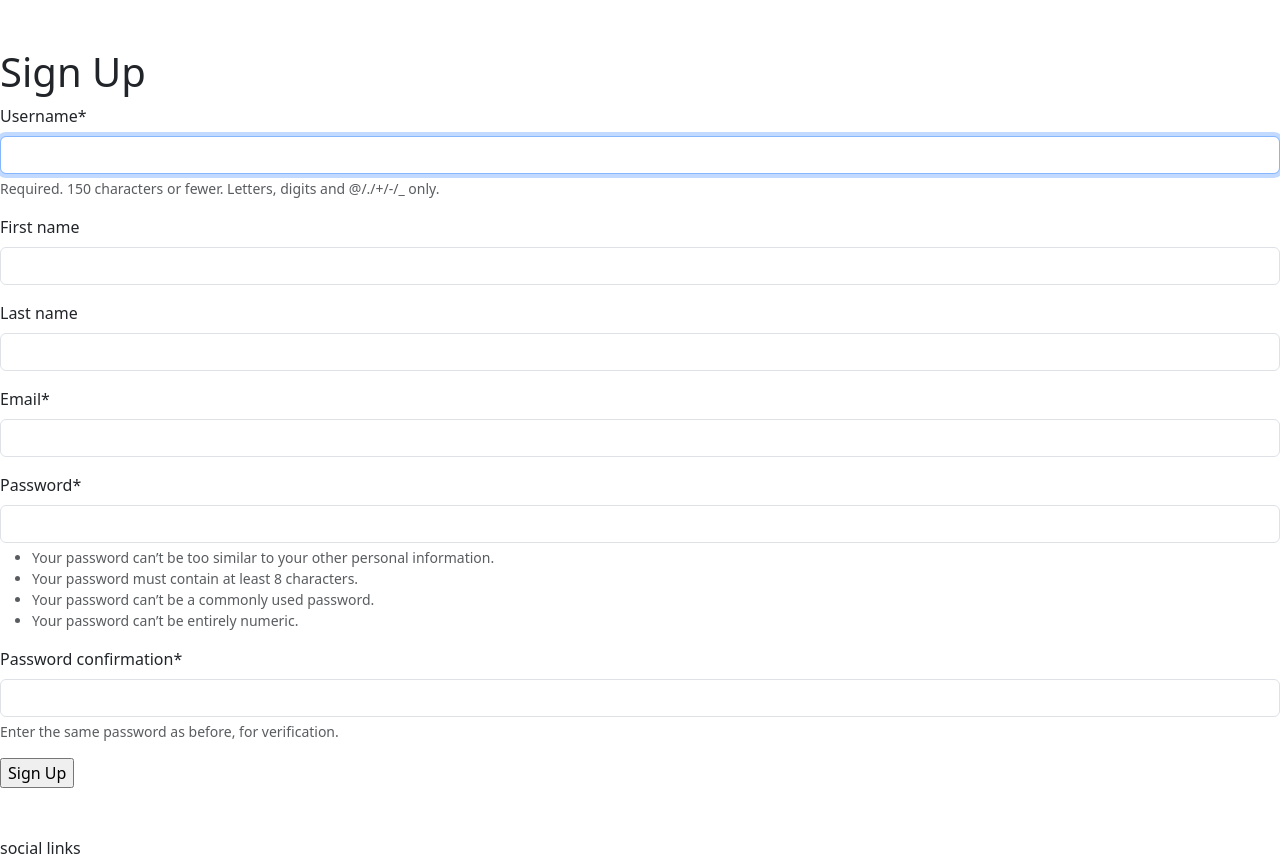
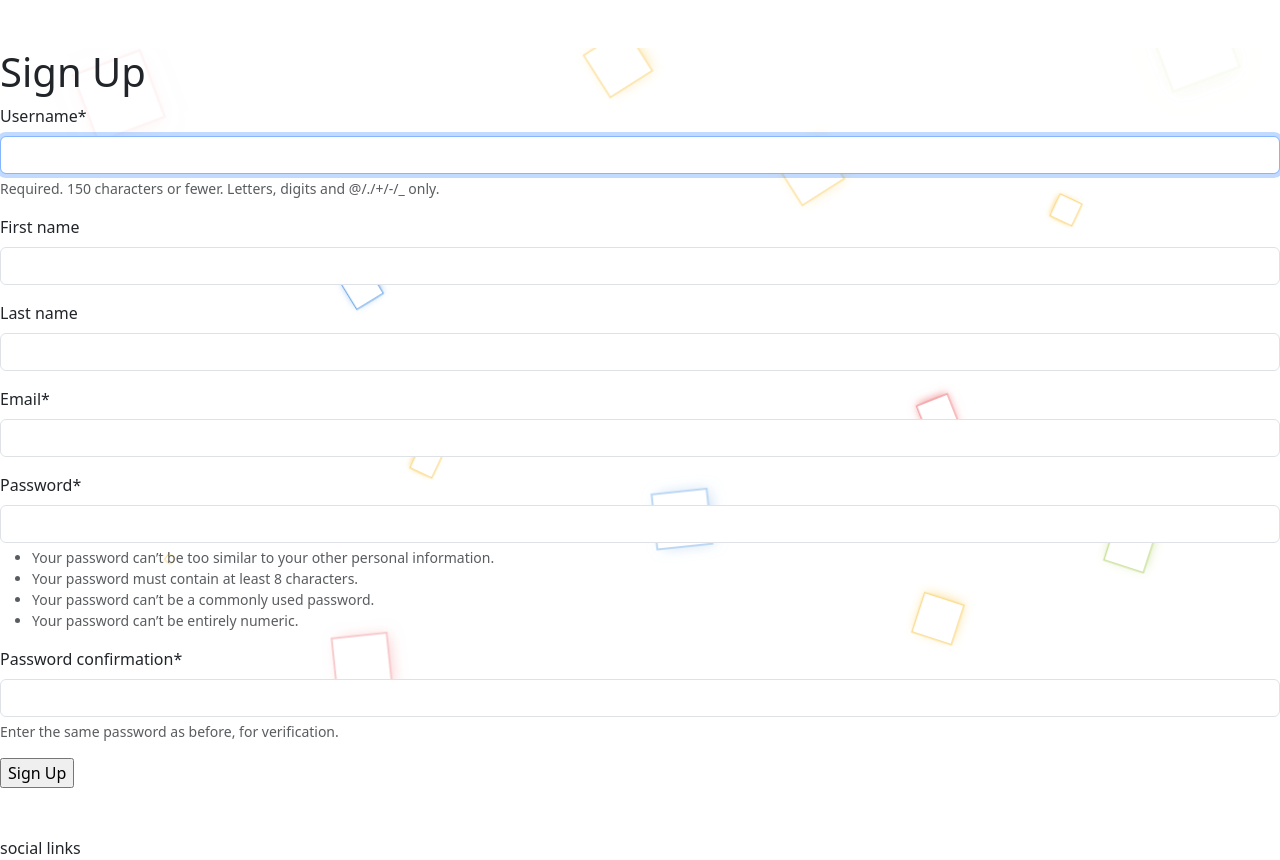
Before and after one commit to radule90/CI_PP__4, a Django app: page /member/sign_up/ in a window 1280 px wide. Shown: the part 66-926 px from the top of the page. Run offline with Django 3.2, Linux system fonts and the light colour scheme; some libraries are stand-ins or nearby versions.

Commit message:
Add background animation style, javascript, html

```diff
--- a/static/css/style.css
+++ b/static/css/style.css
@@ -19,6 +19,140 @@ main {
 .member-yellow:hover {
     background-color: #fff;
     border: 1px solid #f5af02;
+}
+
+
+/* Background Animation Style */
+/* Wrapper For Animation */
+.wrapper-animation {
+    position: absolute;
+    width: 100%;
+    height: 90%;
+    overflow: hidden;
+    z-index: -1;
+}
+
+/* Square Animation Object Style */
+.animation-square {
+    position: absolute;
+    width: 60px;
+    height: 60px;
+    background-color: transparent;
+    border: 6px solid;
+}
+
+/* Animation Object Position */
+.box-animation div:nth-child(1) {
+    top: 5%;
+    left: 45%;
+    animation: animate 10s linear infinite;
+}
+
+.box-animation div:nth-child(2) {
+    top: 70%;
+    left: 50%;
+    animation: animate 9s linear infinite;
+}
+
+.box-animation div:nth-child(3) {
+    top: 17%;
+    left: 6%;
+    animation: animate 7s linear infinite;
+}
+
+.box-animation div:nth-child(4) {
+    top: 20%;
+    left: 60%;
+    animation: animate 10s linear infinite;
+}
+
+.box-animation div:nth-child(5) {
+    top: 67%;
+    left: 10%;
+    animation: animate 6s linear infinite;
+}
+
+.box-animation div:nth-child(6) {
+    top: 80%;
+    left: 70%;
+    animation: animate 12s linear infinite;
+}
+
+.box-animation div:nth-child(7) {
+    top: 50%;
+    left: 70%;
+    animation: animate 15s linear infinite;
+}
+
+.box-animation div:nth-child(8) {
+    top: 32%;
+    left: 25%;
+    animation: animate 16s linear infinite;
+}
+
+.box-animation div:nth-child(9) {
+    top: 90%;
+    left: 25%;
+    animation: animate 9s linear infinite;
+}
+
+.box-animation div:nth-child(10) {
+    top: 20%;
+    left: 80%;
+    animation: animate 5s linear infinite;
+}
+
+.box-animation div:nth-child(11) {
+    top: 10%;
+    left: 90%;
+    animation: animate 7s linear infinite;
+}
+
+.box-animation div:nth-child(12) {
+    top: 70%;
+    left: 85%;
+    animation: animate 12s linear infinite;
+}
+
+.box-animation div:nth-child(13) {
+    top: 55%;
+    left: 30%;
+    animation: animate 5s linear infinite;
+}
+
+/* Animation */
+@keyframes animate {
+    0% {
+        transform: scale(0) translateY(0) rotate(0);
+        opacity: 1;
+    }
+
+    100% {
+        transform: scale(1.3) translateY(-90px) rotate(360deg);
+        opacity: 0;
+    }
+}
+
+
+/* Card And Animation Square Style */
+.red {
+    border: 2px solid #e53238;
+    box-shadow: 0px 4px 15px -3px #e53238;
+}
+
+.blue {
+    border: 2px solid #0064d2;
+    box-shadow: 0px 4px 15px -3px #0064d2;
+}
+
+.yellow {
+    border: 2px solid #f5af02;
+    box-shadow: 0px 4px 15px -3px #f5af02;
+}
+
+.green {
+    border: 2px solid #86b817;
+    box-shadow: 0px 4px 15px -3px #86b817;
 }
 
 
--- a/static/js/script.js
+++ b/static/js/script.js
@@ -4,3 +4,12 @@ setTimeout(() => {
     let alert = new bootstrap.Alert(messages);
     alert.close();
 }, 2500);
+
+
+// Background Animation - Add random color to squares
+const borderColors = ['red', 'green', 'blue', 'yellow'];
+const squares = document.querySelectorAll('.animation-square');
+for (let i in squares) {
+    const randColor = borderColors[Math.floor(Math.random() * borderColors.length)];
+    squares[i].classList.add(randColor);
+}
--- /dev/null
+++ b/templates/background_animation.html
@@ -0,0 +1,20 @@
+<!-- Background animation container with objects -->
+<div class="container-fluid">
+    <div class="wrapper-animation">
+        <div class="box-animation">
+            <div class="animation-square"></div>
+            <div class="animation-square"></div>
+            <div class="animation-square"></div>
+            <div class="animation-square"></div>
+            <div class="animation-square"></div>
+            <div class="animation-square"></div>
+            <div class="animation-square"></div>
+            <div class="animation-square"></div>
+            <div class="animation-square"></div>
+            <div class="animation-square"></div>
+            <div class="animation-square"></div>
+            <div class="animation-square"></div>
+            <div class="animation-square"></div>
+        </div>
+    </div>
+</div>
--- a/templates/base.html
+++ b/templates/base.html
@@ -15,7 +15,6 @@
 
 <body>
     {% include 'header.html' %}
-
     <!-- Django messages with bootstrap style -->
     <div class="container">
         <div class="row">
@@ -30,6 +29,7 @@
         </div>
     </div>
     <main class="my-5">
+        {% include 'background_animation.html' %}
         {% block content %}
         {% endblock content %}
     </main>
```
